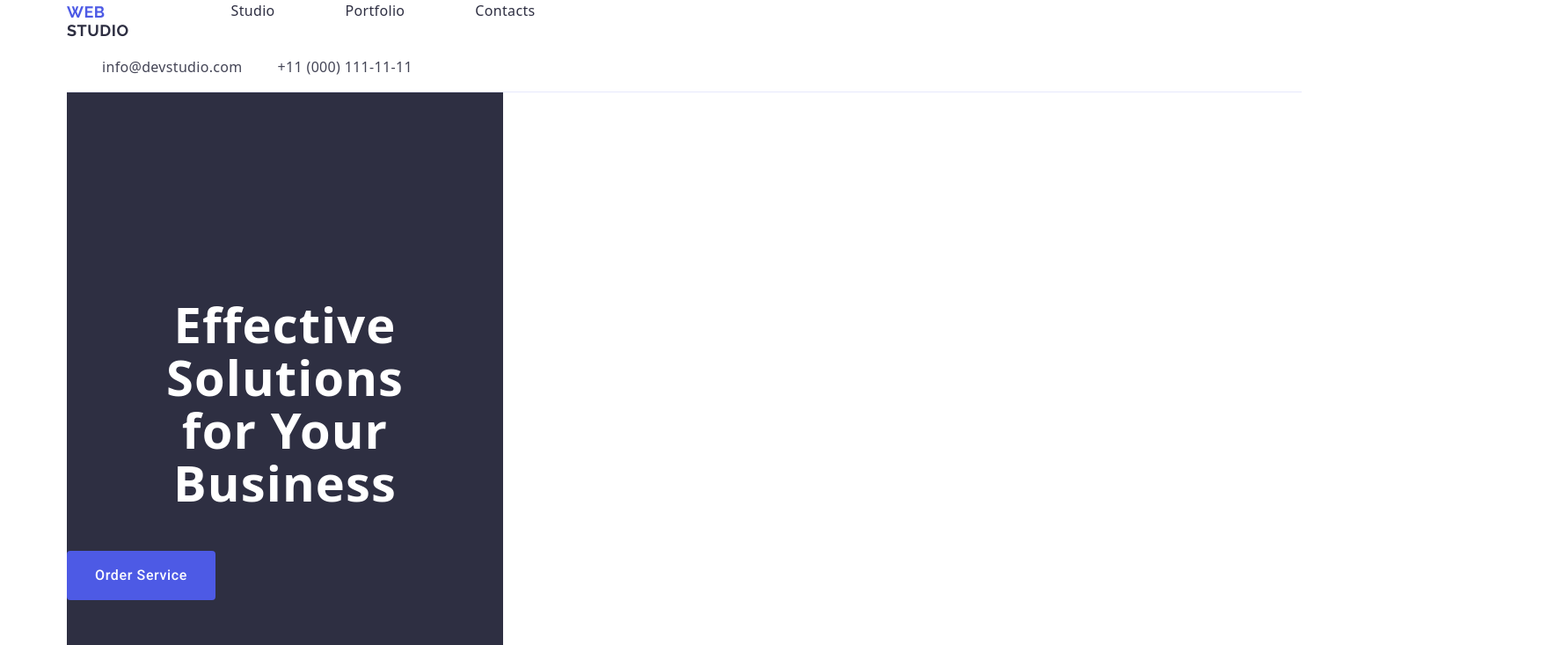
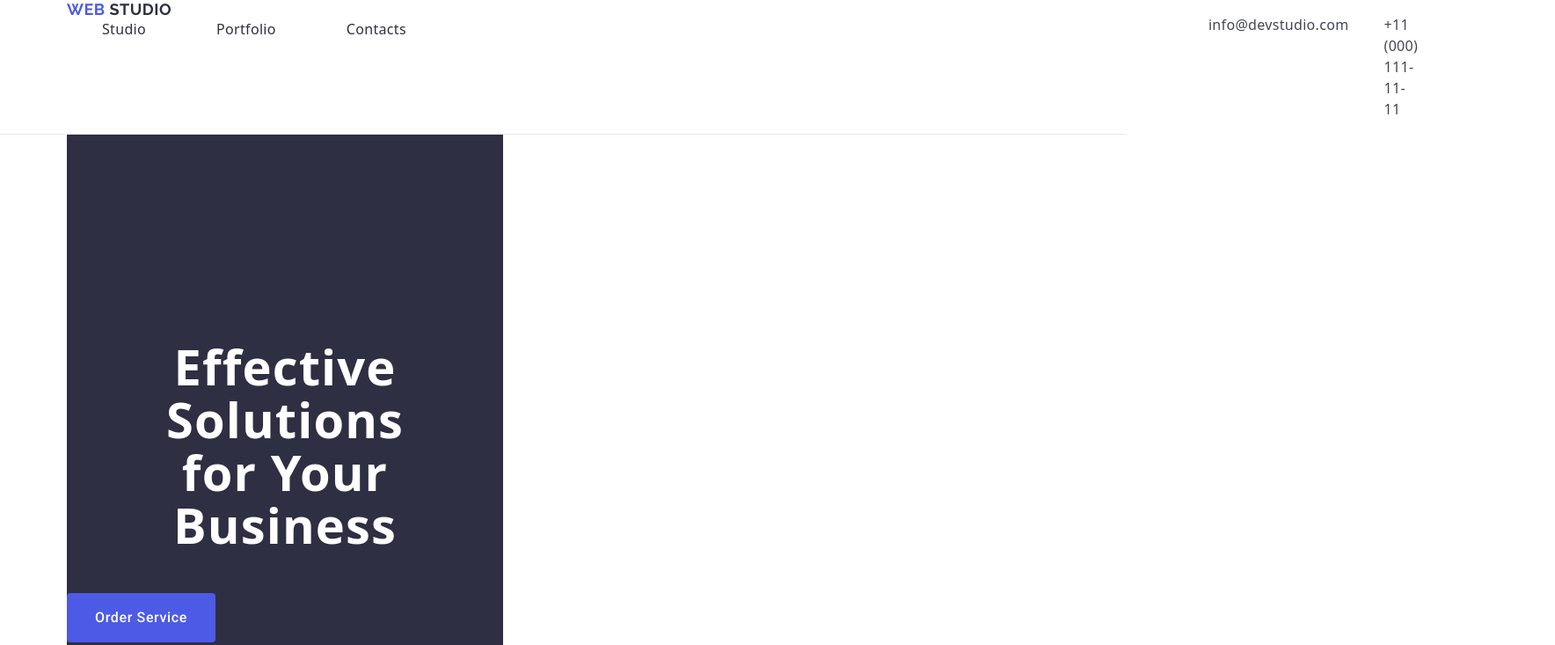
Before and after one commit to JuliettCooper/goit-markup-hw-03, a plain HTML site: page index.html in a window 1280 px wide. Shown: the top 733 px of the page at 88% size, 1768 px wide, since content can reach past the window. Drawn offline with nearby package versions, Linux system fonts and the light colour scheme.

Commit message:
container

```diff
--- a/css/styles.css
+++ b/css/styles.css
@@ -29,8 +29,11 @@ ul, ol {
 border-bottom: 1px solid #e7e9fc
 }
 
+.header .container {
+    display: flex;
+}
+
 .header-nav {
-    display: flex;
     align-items: center;
 }
 
--- a/index.html
+++ b/index.html
@@ -25,8 +25,8 @@
     <title class="title">Web Studio</title>
   </head>
   <body>
-    <div class="container">
-      <header class="header">
+    <header class="header">
+      <div class="container">
         <nav class="header-nav">
           <a class="header-logo-link" href="./index.html">
             Web <span class="logo-accent">Studio</span>
@@ -58,8 +58,9 @@
             </li>
           </ul>
         </address>
-      </header>
-    </div>
+      </div>
+    </header>
+
     <main>
       <div class="container">
         <section class="solutions">
```
